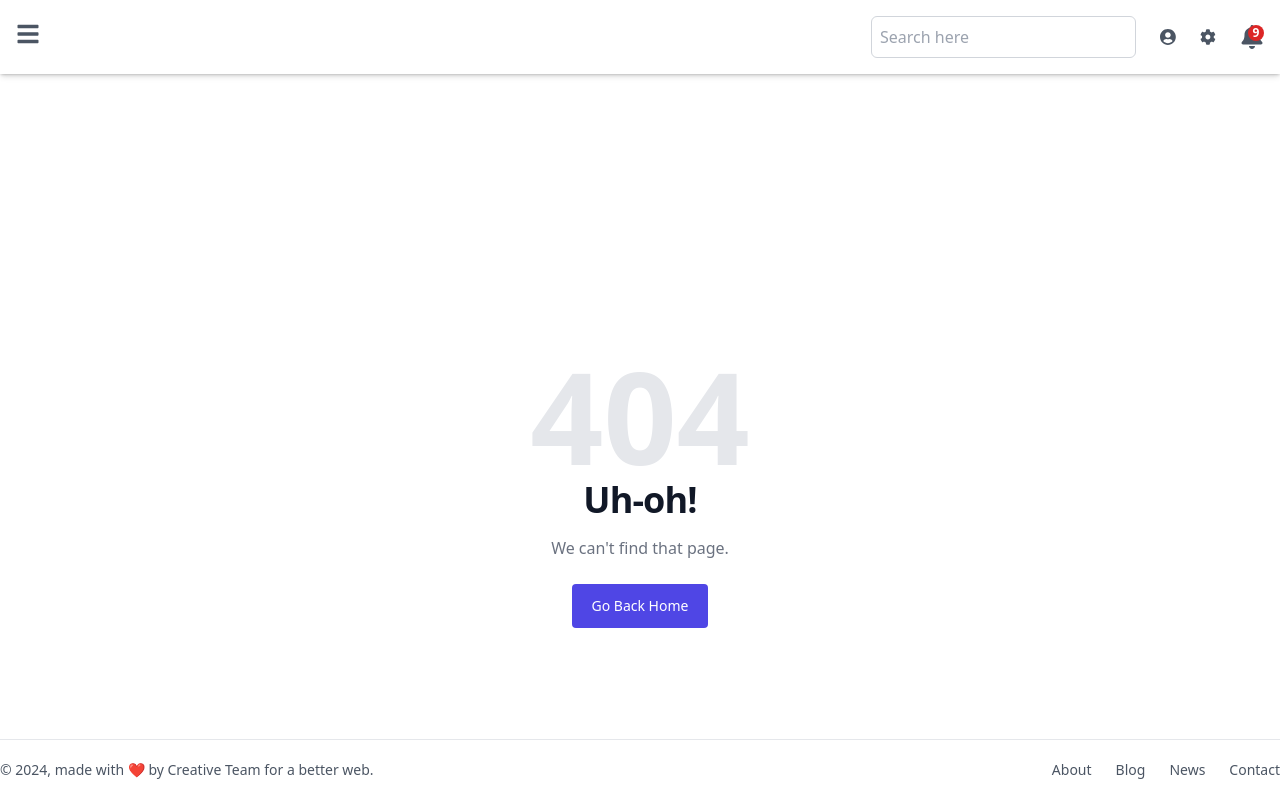
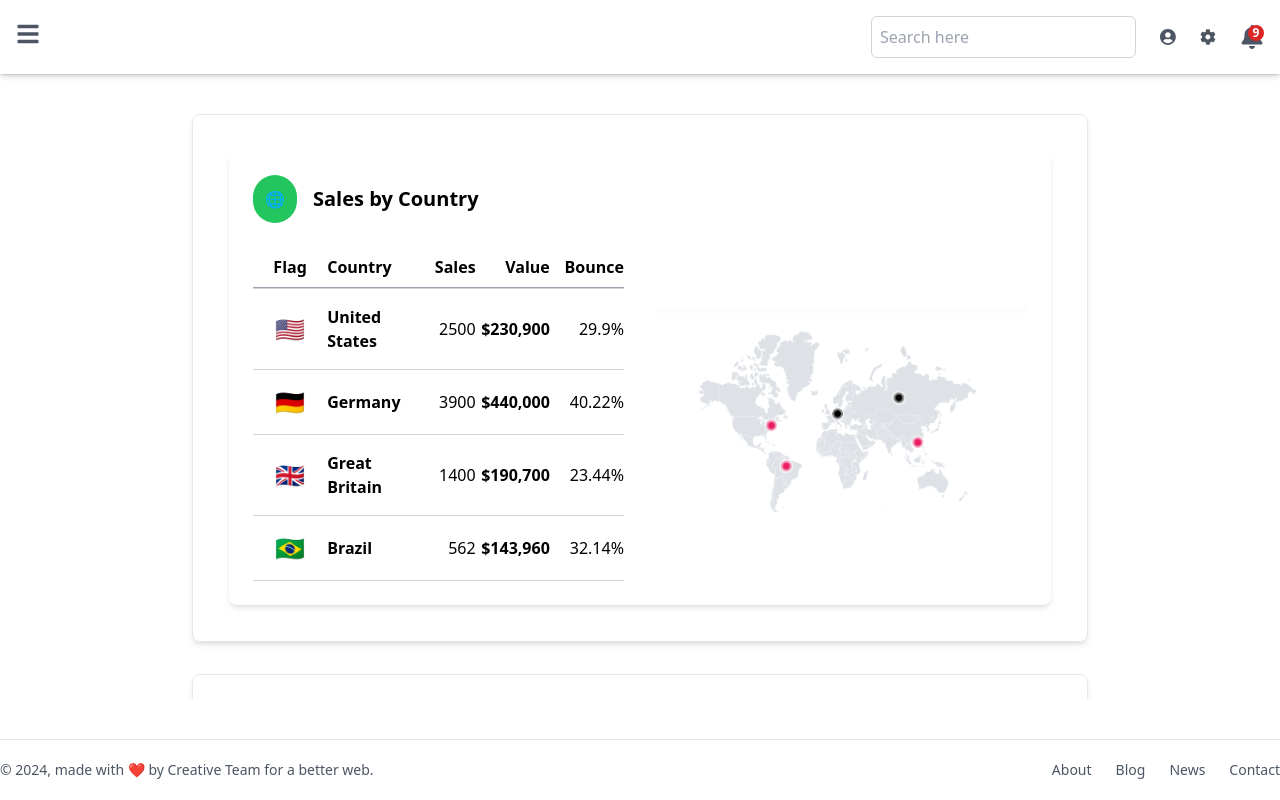
Before and after one commit to mauryarajeev/Simplyfy-ai, a React (Create React App) app: page / in a window 1280 px wide. Before the commit this address had no page. Built offline with nearby package versions, Linux system fonts and the light colour scheme.

Commit message:
Update App.tsx

```diff
--- a/src/App.tsx
+++ b/src/App.tsx
@@ -3,11 +3,11 @@
 import { ToastContainer } from 'react-toastify';
 import Spinner from './components/Spinner'; // Import the Spinner component for loading states
 import Layout from './components/Main'; // Import the Layout component for consistent page layout
-import 'react-toastify/dist/ReactToastify.css'; // Import toastify styles
+
 
 
 const NotFound = lazy(() => import('./pages/NotFound'));
-
+const Dashboard = lazy(() => import('./pages/Dashboard'))
 const App: React.FC = () => {
   const navigate = useNavigate();
 
@@ -23,6 +23,7 @@
       <Routes>
         <Route element={<Layout />}>
           {/* Define routes with the Layout component wrapping them */}
+          <Route path="/" element={<Dashboard />} />
           <Route path="*" element={<NotFound />} />
         </Route>
       </Routes>
```
